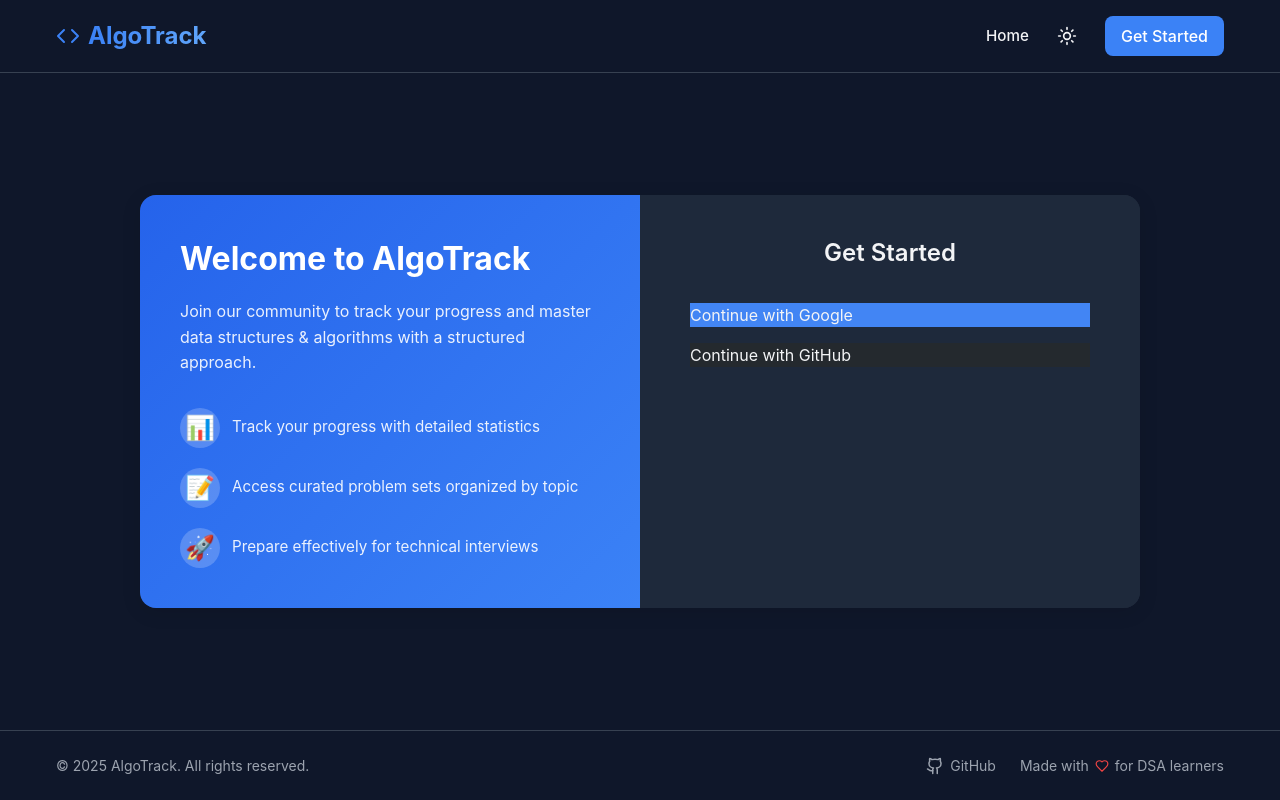
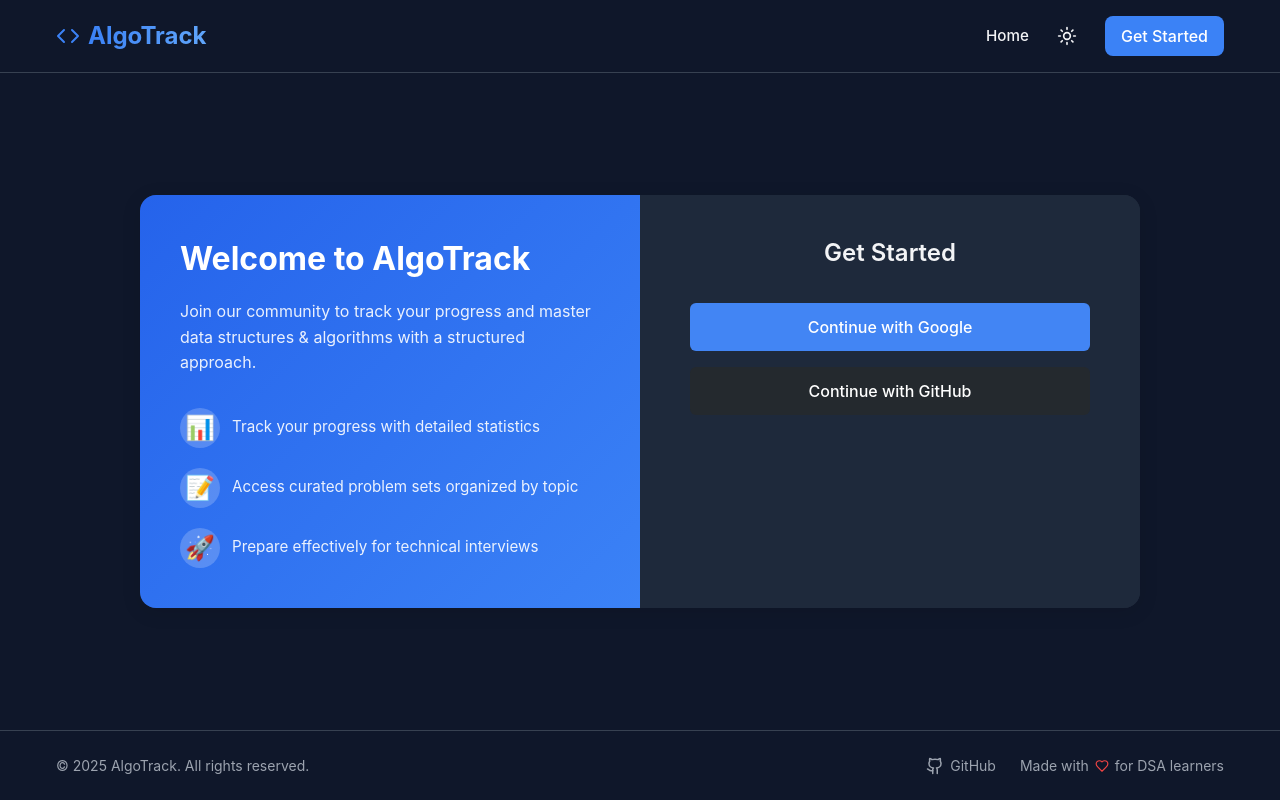
Before and after one commit to shivan2004/algo-track-frontend, a React (Vite) app: page /auth in a window 1280 px wide. Built offline with nearby package versions, Linux system fonts and the light colour scheme; no server answers.

Commit message:
added API url instead of loaclhost to google and github buttons - 3

```diff
--- a/src/pages/AuthPage.jsx
+++ b/src/pages/AuthPage.jsx
@@ -51,12 +51,13 @@
                         <div className="auth-form">
                             <h2 className="auth-form-title">Get Started</h2>
 
+
                             <div className="oauth-buttons">
-                                <a href={`${API_URL}/oauth2/authorization/google`} className="auth-submit-button google-btn">
+                                <a href={`${API_URL}/oauth2/authorization/google`} className="oauth-button google-btn">
                                     Continue with Google
                                 </a>
 
-                                <a href={`${API_URL}/oauth2/authorization/github`} className="auth-submit-button github-btn">
+                                <a href={`${API_URL}/oauth2/authorization/github`} className="oauth-button github-btn">
                                     Continue with GitHub
                                 </a>
                             </div>
```
